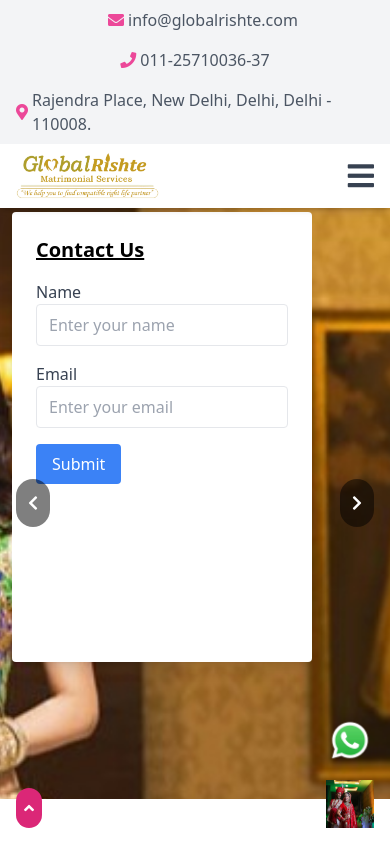
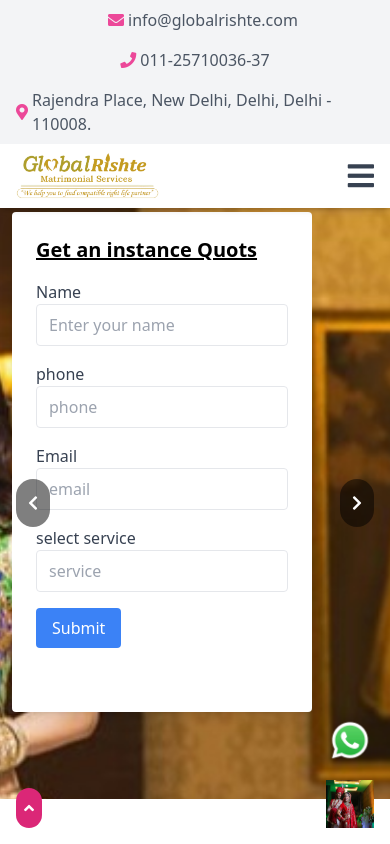
Before and after one commit to Rajumishra23/METRIMONIAL-WEBSITE, a React (Create React App) app: page / in a window 390 px wide. Shown: the top 844 px of the page. Built offline with nearby package versions, Linux system fonts and the light colour scheme.

Commit message:
Updated layout for better responsive view

```diff
--- a/src/Pages/Home.jsx
+++ b/src/Pages/Home.jsx
@@ -158,8 +158,8 @@ function Carousel() {
       </div>
 
       {/* ✅ Form Overlay */}
-      <div className="absolute top-1 left-3 z-30 bg-white p-6 rounded shadow-lg w-[300px] h-[450px] overflow-y-auto ">
-        <h2 className="text-xl font-bold mb-4"><u><b>Contact Us</b></u></h2>
+      <div className="absolute top-1 left-3 z-30 bg-white p-6 rounded shadow-lg w-[300px] h-[500px] overflow-y-auto ">
+        <h2 className="text-xl font-bold mb-4"><u><b>Get an instance Quots</b></u></h2>
         <form>
           <div className="mb-4">
             <label className="block text-gray-700">Name</label>
@@ -169,13 +169,29 @@ function Carousel() {
               placeholder="Enter your name"
             />
           </div>
+          <div className="mb-4">
+            <label className="block text-gray-700">phone</label>
+            <input
+              type="text"
+              className="w-full border px-3 py-2 rounded"
+              placeholder="phone"
+            />
+          </div>
 
           <div className="mb-4">
             <label className="block text-gray-700">Email</label>
             <input
               type="email"
               className="w-full border px-3 py-2 rounded"
-              placeholder="Enter your email"
+              placeholder="email"
+            />
+          </div>
+          <div className="mb-4">
+            <label className="block text-gray-700">select service</label>
+            <input
+              type="email"
+              className="w-full border px-3 py-2 rounded"
+              placeholder="service"
             />
           </div>
           <button className="bg-blue-500 text-white px-4 py-2 rounded">
@@ -354,7 +370,7 @@ function WhyChooseUsSection() {
           <div className="lg:w-1/2 bg-pink-100 p-6 rounded-2xl shadow-md">
             <div className="text-center lg:text-left">
               <h3 className="text-pink-600  font-semibold mb-1">Why Choose Us?</h3>
-              <h2 className="text-xl md:text-5xl font-bold mb-4 ">
+              <h2 className="text-xl w-4  md:text-5xl font-bold mb-4 ">
                 Why Global Rishte?
               </h2>
             </div>
```
